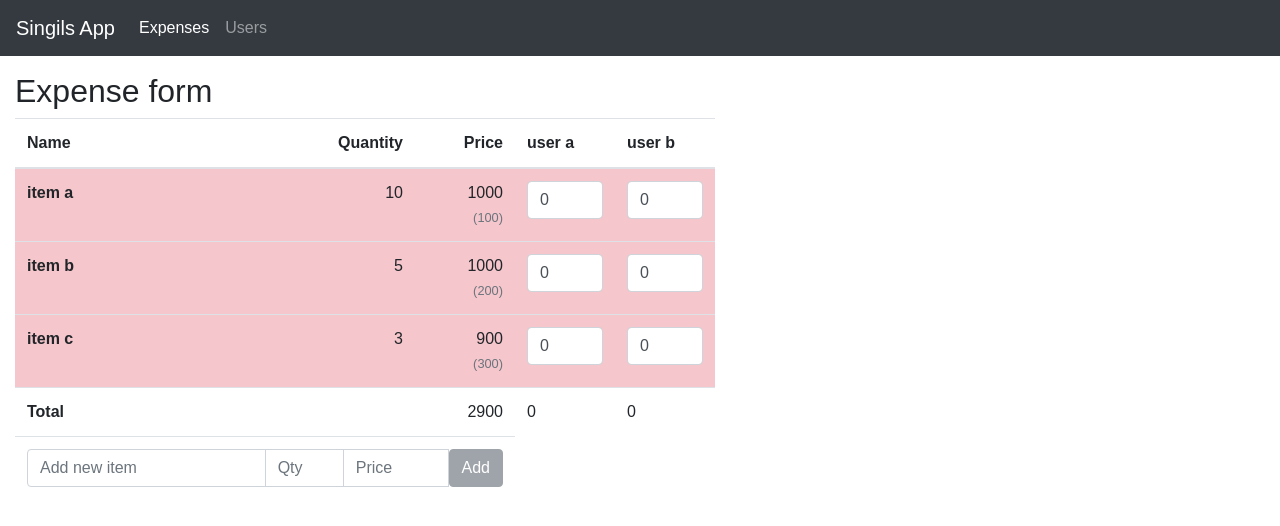
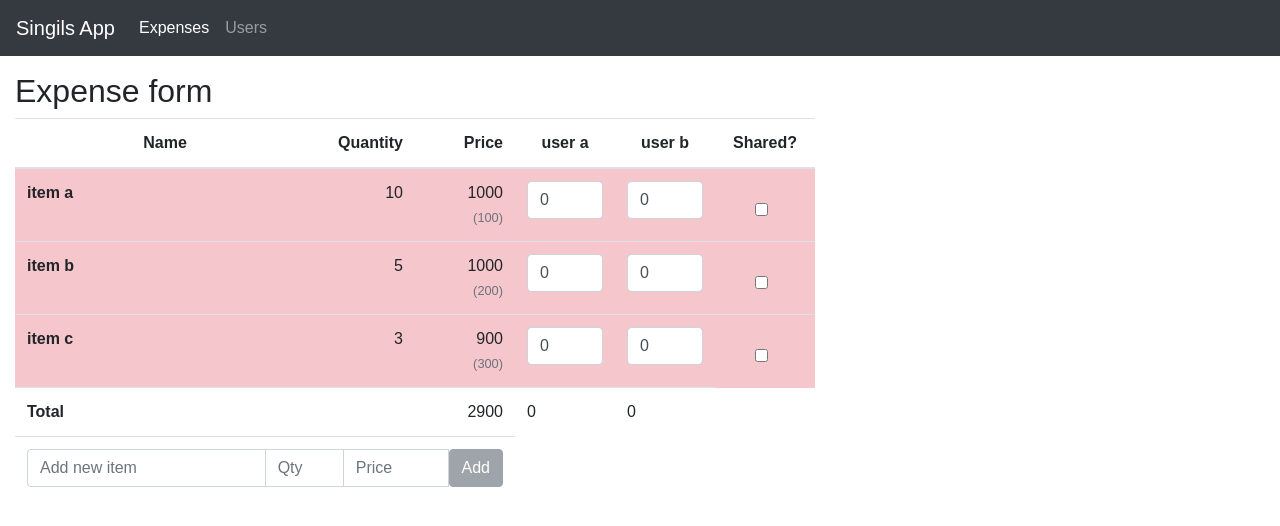
Before and after one commit to kdblitz/finance-app, a React (Create React App) app: page / in a window 1280 px wide. Shown: the top 526 px of the page. Built offline with nearby package versions, Linux system fonts and the light colour scheme.

Commit message:
Added shared and non-shared computation.

```diff
--- a/src/components/expenses/expense_form.css
+++ b/src/components/expenses/expense_form.css
@@ -2,6 +2,11 @@
     table-layout: fixed;
     width: fit-content;
     max-width: none;
+}
+
+.Expense-form table thead th,
+.Expense-form table td.shared {
+    text-align: center;
 }
 
 .Expense-form table td {
@@ -17,8 +22,9 @@
     width: 300px;
 }
 
-.Expense-form table .quantity,
-.Expense-form table .price,
-.Expense-form table .users {
+.Expense-form table th.quantity,
+.Expense-form table th.price,
+.Expense-form table th.users,
+.Expense-form table th.shared {
     width: 100px;
 }
--- a/src/components/expenses/expense_form.js
+++ b/src/components/expenses/expense_form.js
@@ -28,9 +28,9 @@ class ExpenseForm extends Component {
                 }
             },
             items: {
-                'item a': {name: 'item a', price: 100, quantity: 10, claimedQuantity: 0},
-                'item b': {name: 'item b', price: 200, quantity: 5, claimedQuantity: 0},
-                'item c': {name: 'item c', price: 300, quantity: 3, claimedQuantity: 0}
+                'item a': {name: 'item a', price: 100, quantity: 10, claimedQuantity: 0, shared: false},
+                'item b': {name: 'item b', price: 200, quantity: 5, claimedQuantity: 0, shared: false},
+                'item c': {name: 'item c', price: 300, quantity: 3, claimedQuantity: 0, shared: false}
             }
         };
     }
@@ -44,6 +44,7 @@ class ExpenseForm extends Component {
                         <tr>
                             {this.renderItemHeader()}
                             {this.renderNameHeader()}
+                            <th className="shared">Shared?</th>
                         </tr>
                     </thead>
                     <tbody>
@@ -69,20 +70,47 @@ class ExpenseForm extends Component {
         });
     }
 
-    renderBody() {
-        return _.map(this.state.items, item => {
+    determineRowStyle(item) {
+        if (item.shared) {
+            return classNames({
+                'table-success': item.claimedQuantity > 0,
+                'table-danger': item.claimedQuantity === 0
+            });
+        } else {
             const remainingQuantity = item.quantity - item.claimedQuantity;
-            const className = classNames({
+            return classNames({
                 'table-success': remainingQuantity === 0,
                 'table-danger': remainingQuantity > 0,
                 'table-warning': remainingQuantity < 0
             });
+        }
+    }
+
+    renderBody() {
+        return _.map(this.state.items, item => {
             return (
-                <tr key={item.name} className={className}>
+                <tr key={item.name} className={this.determineRowStyle(item)}>
                     {this.renderItem(item)}
                     {this.renderExpense(item)}
+                    <td className="shared">
+                        <div className="form-check">
+                            <label className="form-check-label">
+                                <input className="form-check-input" type="checkbox"
+                                    checked={item.shared}
+                                    onChange={event => this.toggleShared(event,item.name)}/>
+                            </label>
+                        </div>
+                    </td>
                 </tr>
             );
+        });
+    }
+
+    toggleShared(event, itemName) {
+        const items = _.cloneDeep(this.state.items);
+        items[itemName].shared = event.target.checked;
+        this.setState({
+            items
         });
     }
 
@@ -134,13 +162,15 @@ class ExpenseForm extends Component {
 
     addItem(item) {
         item.claimedQuantity = 0;
+        item.shared = false;
+
         const items = _.cloneDeep(this.state.items);
         items[item.name] = item;
+
         const users = _.mapValues(_.cloneDeep(this.state.users), user => {
             user.claims[item.name] = 0;
             return user;
         });
-        console.log(items, _.cloneDeep(this.state.users), users);
 
         this.setState({
             items,
@@ -169,8 +199,9 @@ class ExpenseForm extends Component {
     computeUserTotal(userName) {
         const userTotal = _(this.state.users[userName].claims)
             .map((claim, itemName) => {
-                const {price, quantity, claimedQuantity} = this.state.items[itemName];
-                return (claimedQuantity) ? claim * quantity / claimedQuantity * price : 0;
+                const {price, quantity, claimedQuantity, shared} = this.state.items[itemName];
+                return shared ? (claimedQuantity ? claim * quantity / claimedQuantity * price : 0)
+                    : claim * price;
             })
             .reduce(sum);
 
```
